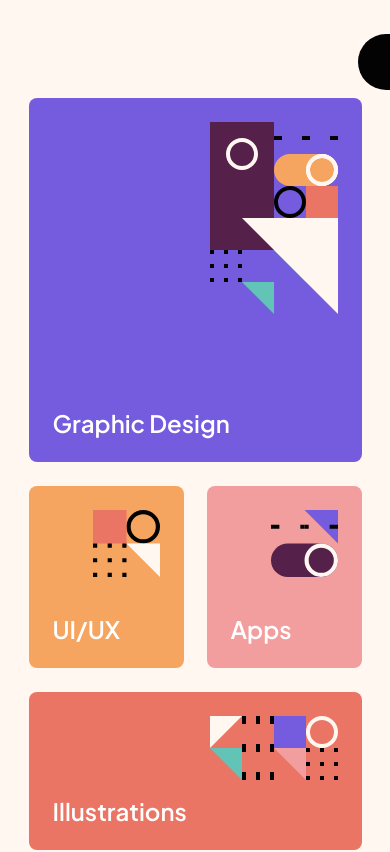
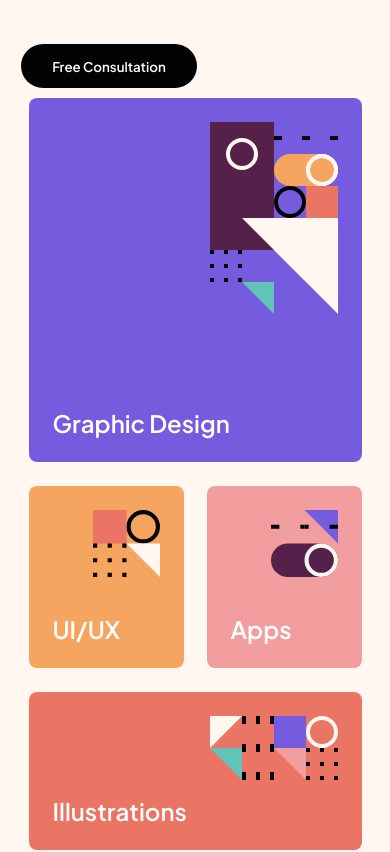
Before and after one commit to jmelsbach/single-page-design-portfolio, a React (Vite) app: page / in a window 390 px wide. Shown: the top 852 px of the page. Built offline with nearby package versions, Linux system fonts and the light colour scheme.

Commit message:
Update Button and Header styles for responsive design

```diff
--- a/src/components/Button.css
+++ b/src/components/Button.css
@@ -33,3 +33,10 @@
 .red-bg:hover {
     background-color: var(--orange-color);
 }
+
+@media (max-width: 767px) {
+    .rounded-button {
+        width: 176px;
+        height: 44px;
+    }
+  }
--- a/src/components/Header.css
+++ b/src/components/Header.css
@@ -4,4 +4,24 @@
     display: flex;
     justify-content: space-between;
     margin-top: 34px;
+    justify-content: center;
 }
+
+.header-container {
+    display: flex;
+    justify-content: space-between;
+    align-items: center;
+    height: 100%;
+    width: 100%;
+}
+
+@media (max-width: 767px) {
+    .logo {
+        height: 48px;
+        width: 48px;
+    }
+
+    .header-container {
+        width: 333px;
+    }
+  }
--- a/src/components/Header.jsx
+++ b/src/components/Header.jsx
@@ -3,7 +3,10 @@
 import Button from './Button';
 export default function Header(){
     return <header>
-        <img src={logo} alt="logo" />
-        <Button color="black-bg">Free Consultation</Button>
+        <div className='header-container'>
+            <img className="logo" src={logo} alt="logo" />
+            <Button color="black-bg">Free Consultation</Button>
+        </div>
+
     </header>
 }
```
